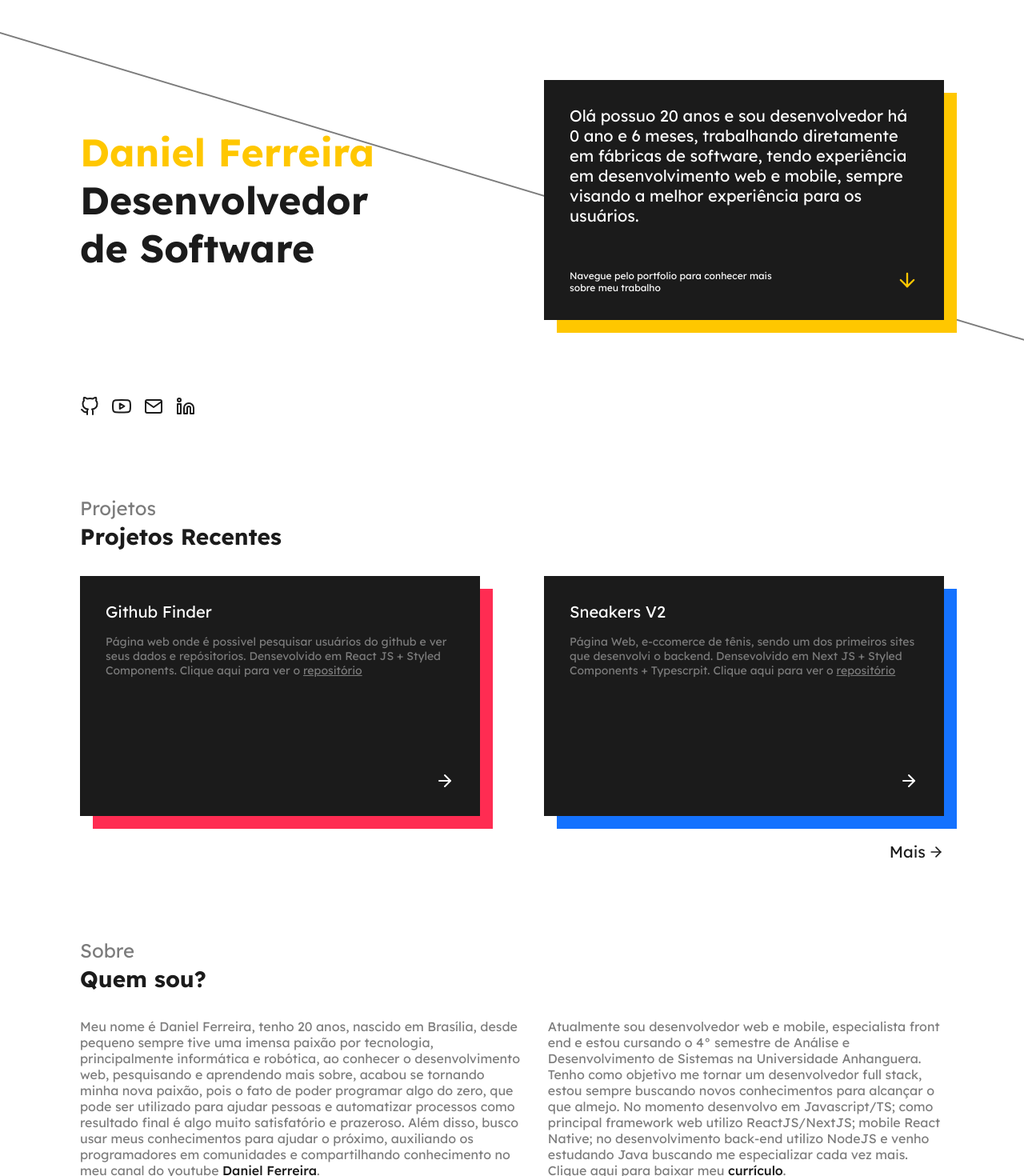
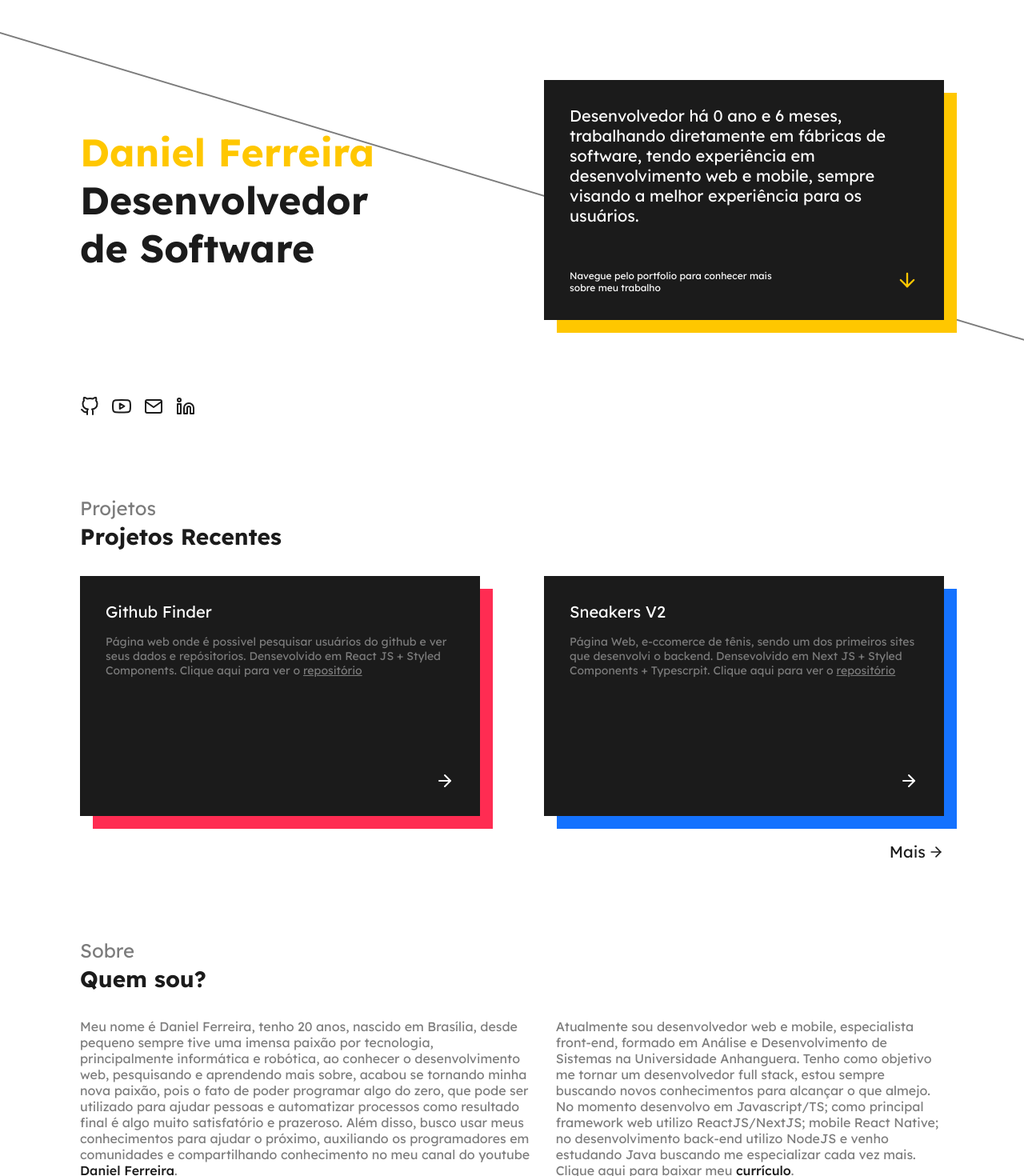
Before and after one commit to hirokirigaya/personal-web-site, a React (Vite) app: page / in a window 1280 px wide. Shown: the part 80-1550 px from the top of the page at 80% size. Built offline with nearby package versions, Linux system fonts and the light colour scheme.

Commit message:
feat(data): update personal data

```diff
--- a/src/pages/Home/index.tsx
+++ b/src/pages/Home/index.tsx
@@ -130,10 +130,9 @@ const Home = (): JSX.Element => {
           <Card boxShadow={"1rem 1rem 0rem #FFC700"} ref={cardFirst}>
             <div className="infos">
               <p className="about-me">
-                Olá possuo {age} anos e sou desenvolvedor há {progamationTime},
-                trabalhando diretamente em fábricas de software, tendo
-                experiência em desenvolvimento web e mobile, sempre visando a
-                melhor experiência para os usuários.
+                Desenvolvedor há {progamationTime}, trabalhando diretamente em
+                fábricas de software, tendo experiência em desenvolvimento web e
+                mobile, sempre visando a melhor experiência para os usuários.
               </p>
 
               <div className="navgation-personal-web">
@@ -287,15 +286,14 @@ const Home = (): JSX.Element => {
             .
           </p>
           <p>
-            Atualmente sou desenvolvedor web e mobile, especialista front end e
-            estou cursando o 4° semestre de Análise e Desenvolvimento de
-            Sistemas na Universidade Anhanguera. Tenho como objetivo me tornar
-            um desenvolvedor full stack, estou sempre buscando novos
-            conhecimentos para alcançar o que almejo. No momento desenvolvo em
-            Javascript/TS; como principal framework web utilizo ReactJS/NextJS;
-            mobile React Native; no desenvolvimento back-end utilizo NodeJS e
-            venho estudando Java buscando me especializar cada vez mais. Clique
-            aqui para baixar meu{" "}
+            Atualmente sou desenvolvedor web e mobile, especialista front-end,
+            formado em Análise e Desenvolvimento de Sistemas na Universidade
+            Anhanguera. Tenho como objetivo me tornar um desenvolvedor full
+            stack, estou sempre buscando novos conhecimentos para alcançar o que
+            almejo. No momento desenvolvo em Javascript/TS; como principal
+            framework web utilizo ReactJS/NextJS; mobile React Native; no
+            desenvolvimento back-end utilizo NodeJS e venho estudando Java
+            buscando me especializar cada vez mais. Clique aqui para baixar meu{" "}
             <a
               href="/daniel_curriculo.pdf"
               title="Currículo Daniel Ferreira"
```
Also changed, not shown: 1 other file (tests, documents, lock files or other folders).
